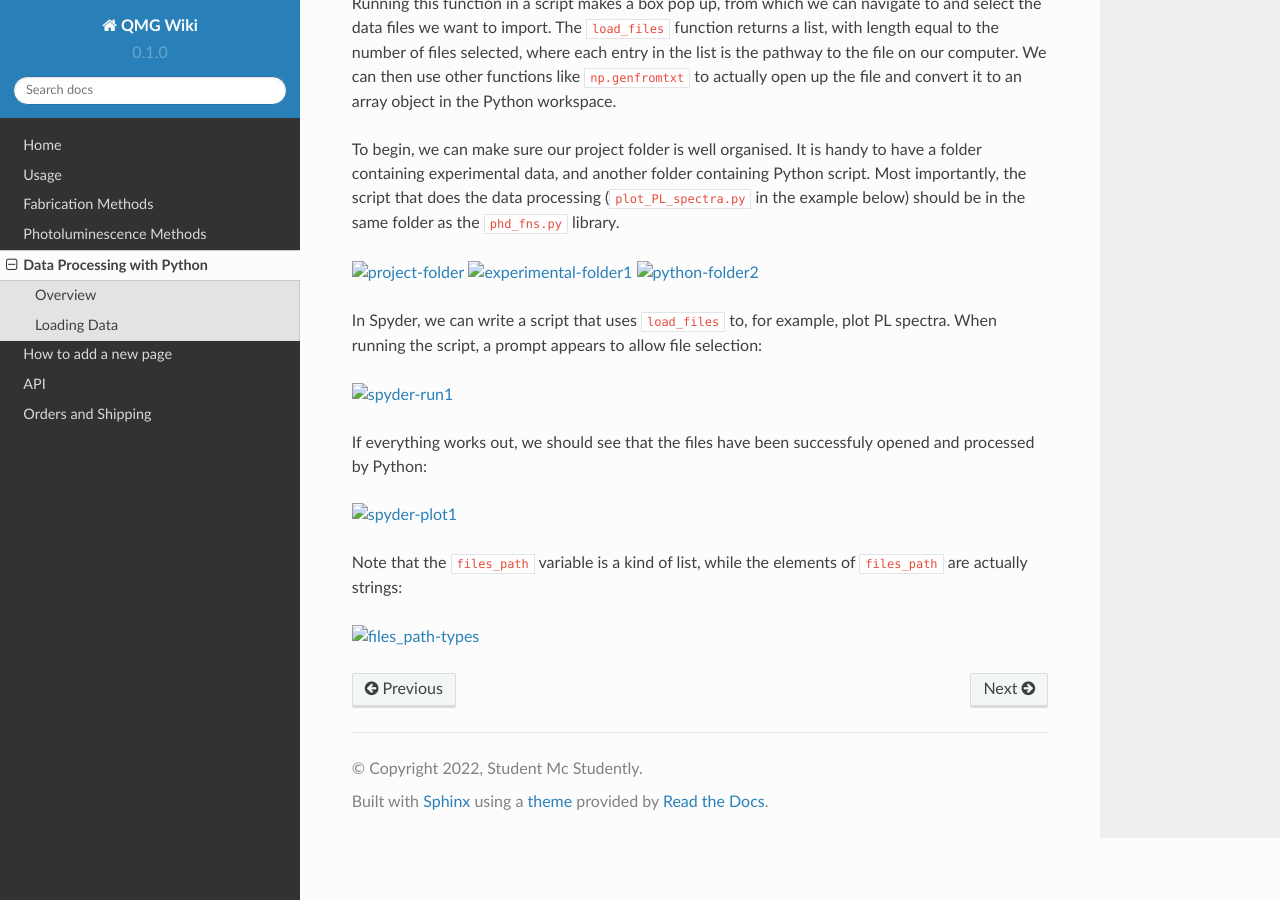
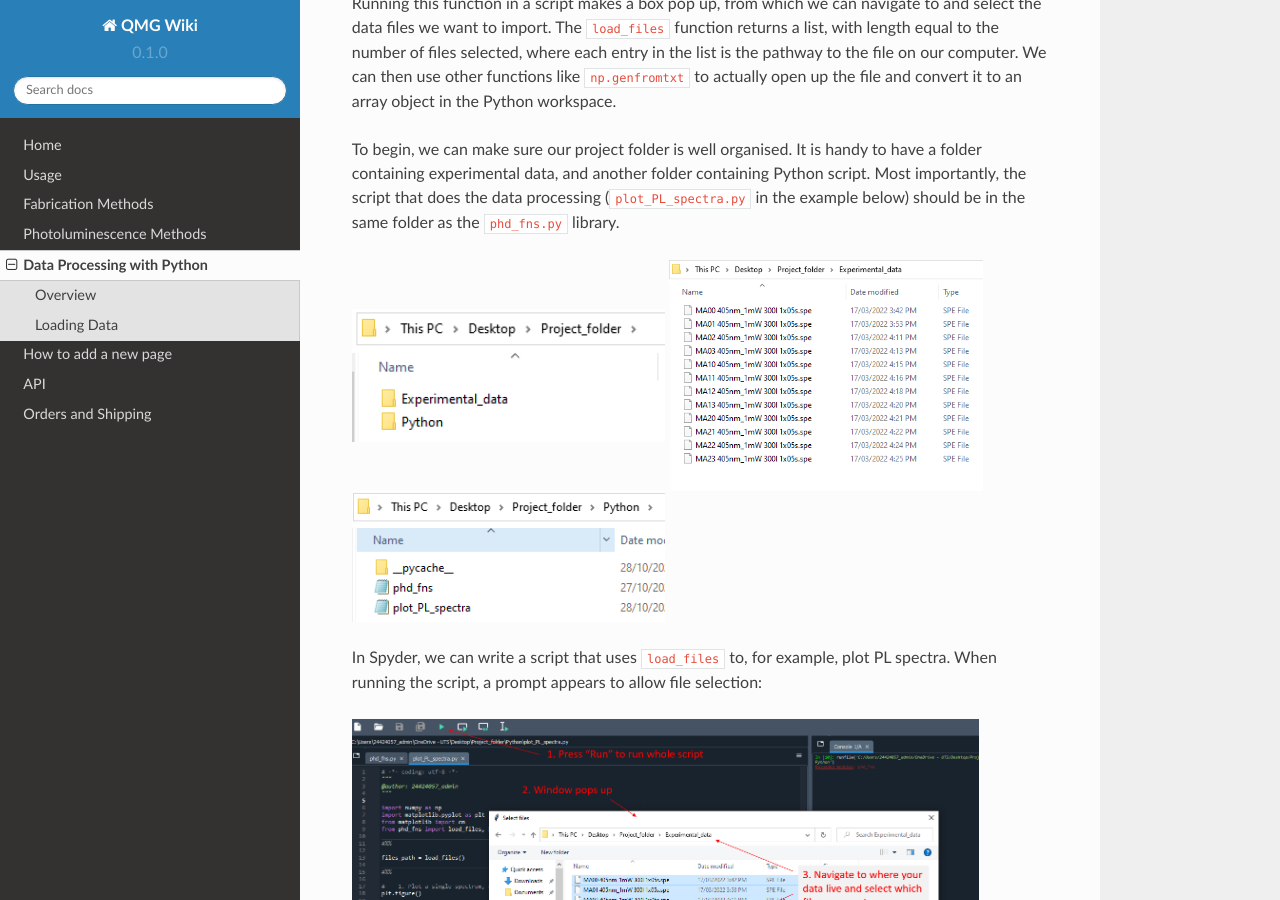
Before and after one commit to quantum-materials-group/QMG-wiki, a Sphinx documentation site: the page built from docs/pages/data_processing_sop.rst, in a window 1280 px wide and 900 px high, scrolled down 1113 px. Built offline with Sphinx 7.4.7 and the Read the Docs theme 2.0.0, drawn with Linux system fonts in a browser that asks for light colours.

Commit message:
Update data_processing_sop.rst

```diff
--- a/docs/pages/data_processing_sop.rst
+++ b/docs/pages/data_processing_sop.rst
@@ -23,7 +23,7 @@ Loading Data
 
 To get our experimental data, which may be saved as a ``.txt`` file or a ``.spe`` file or whatever, into Python, we can use the ``load_files`` function from the ``phd_fns.py`` library.
 
-.. autofunction:: phd_fns.load_files
+.. autofunction:: ~/phd_fns.load_files
 
 Running this function in a script makes a box pop up, from which we can navigate to and select the data files we want to import.
 The ``load_files`` function returns a list, with length equal to the number of files selected, where each entry in the list is the pathway to the file on our computer.
@@ -35,32 +35,32 @@ Most importantly, the script that does the data processing (``plot_PL_spectra.py
 |project-folder| |experimental-folder1|
 |python-folder2|
 
-.. |project-folder| image:: ../_static/Load_and_plot_demo/project-folder.PNG
+.. |project-folder| image:: ../_static/Load_and_plot_demo/project-folder.png
    :width: 45%
 
-.. |experimental-folder1| image:: ../_static/Load_and_plot_demo/experimental-folder1.PNG
+.. |experimental-folder1| image:: ../_static/Load_and_plot_demo/experimental-folder1.png
    :width: 45%
 
-.. |python-folder2| image:: ../_static/Load_and_plot_demo/python-folder2.PNG
+.. |python-folder2| image:: ../_static/Load_and_plot_demo/python-folder2.png
    :width: 45%
 
 In Spyder, we can write a script that uses ``load_files`` to, for example, plot PL spectra. When running the script, a prompt appears to allow file selection:
 
 |spyder-run1|
 
-.. |spyder-run1| image:: ../_static/Load_and_plot_demo/spyder-run1.PNG
+.. |spyder-run1| image:: ../_static/Load_and_plot_demo/spyder-run1.png
    :width: 90%
 
 If everything works out, we should see that the files have been successfuly opened and processed by Python:
 
 |spyder-plot1|
 
-.. |spyder-plot1| image:: ../_static/Load_and_plot_demo/spyder-plot1.PNG
+.. |spyder-plot1| image:: ../_static/Load_and_plot_demo/spyder-plot1.png
    :width: 90%
 
 Note that the ``files_path`` variable is a kind of list, while the elements of ``files_path`` are actually strings:
 
 |files_path-types|
 
-.. |files_path-types| image:: ../_static/Load_and_plot_demo/files_path-types.PNG
+.. |files_path-types| image:: ../_static/Load_and_plot_demo/files_path-types.png
    :width: 90%
```
